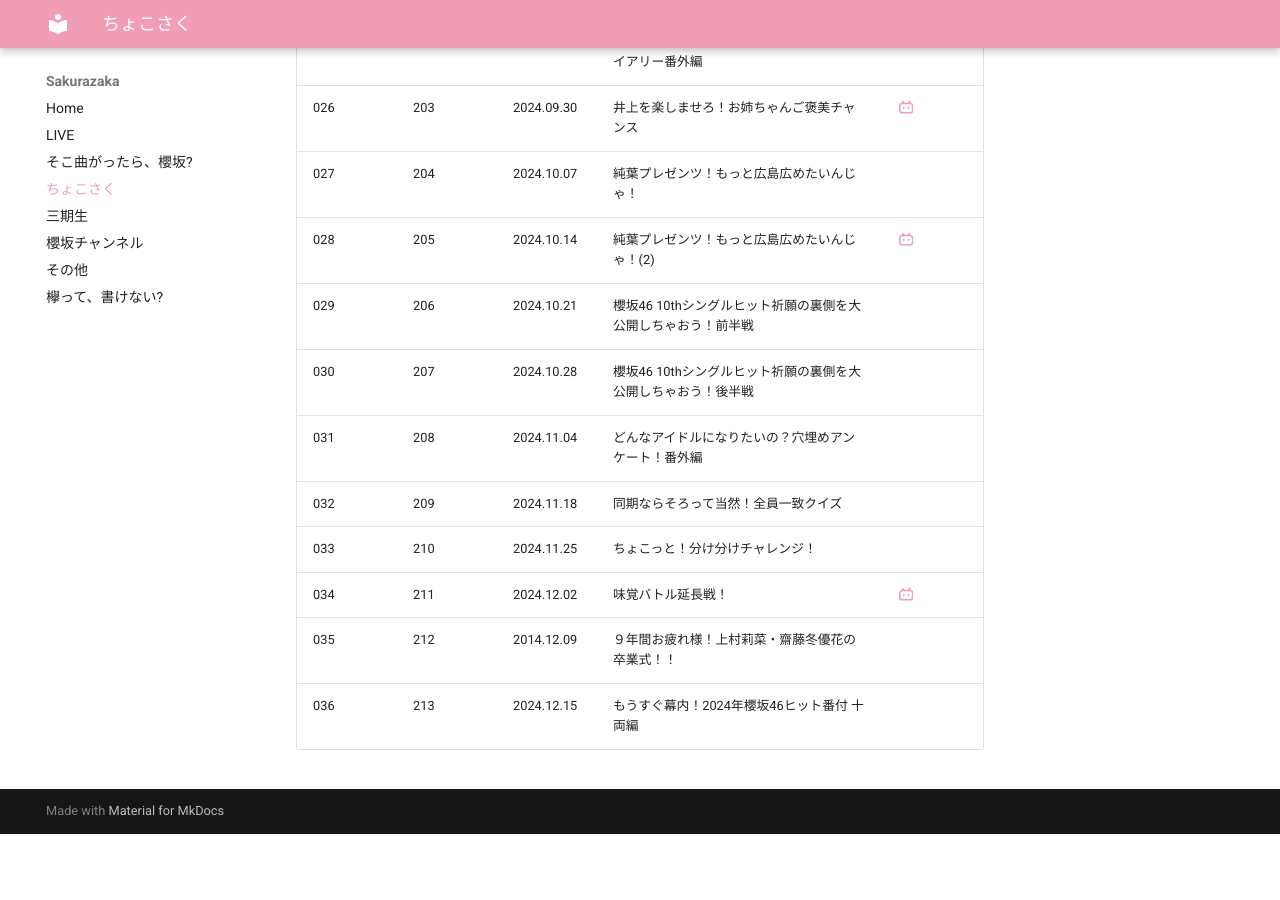
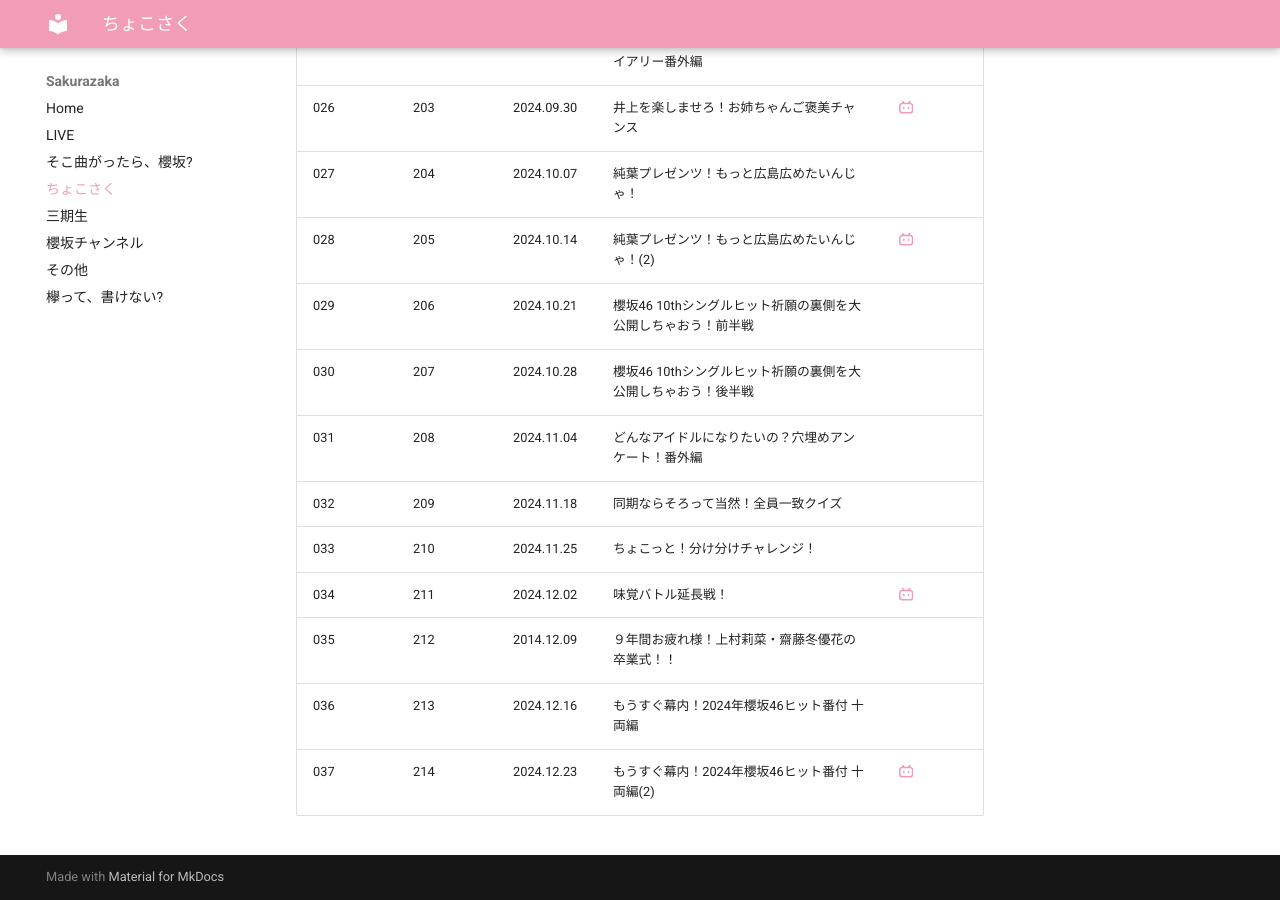
Before and after one commit to aki-192/sakura, an MkDocs documentation site: the page built from docs/chokosaku.md, in a window 1280 px wide and 900 px high, scrolled down 1502 px. Built offline with MkDocs 1.6.1 and Material for MkDocs 9.7.7, drawn with Linux system fonts in a browser that asks for light colours; before the commit the page ends 2336 px from its top, so only the background shows below that.

Commit message:
Update chokosaku.md

```diff
--- a/docs/chokosaku.md
+++ b/docs/chokosaku.md
@@ -41,4 +41,5 @@ title: ちょこさく
 | 033 | 210 | 2024.11.25 | ちょこっと！分け分けチャレンジ！ | |
 | 034 | 211 | 2024.12.02 | 味覚バトル延長戦！ | [:simple-bilibili:](https://www.bilibili.com/video/BV1xU6MYCEi4) |
 | 035 | 212 | 2014.12.09 | ９年間お疲れ様！上村莉菜・齋藤冬優花の卒業式！！ | |
-| 036 | 213 | 2024.12.15 | もうすぐ幕内！2024年櫻坂46ヒット番付 十両編 | |
+| 036 | 213 | 2024.12.16 | もうすぐ幕内！2024年櫻坂46ヒット番付 十両編 | |
+| 037 | 214 | 2024.12.23 | もうすぐ幕内！2024年櫻坂46ヒット番付 十両編(2) | [:simple-bilibili:](https://www.bilibili.com/video/BV1bRkfYbEsm) |
```
